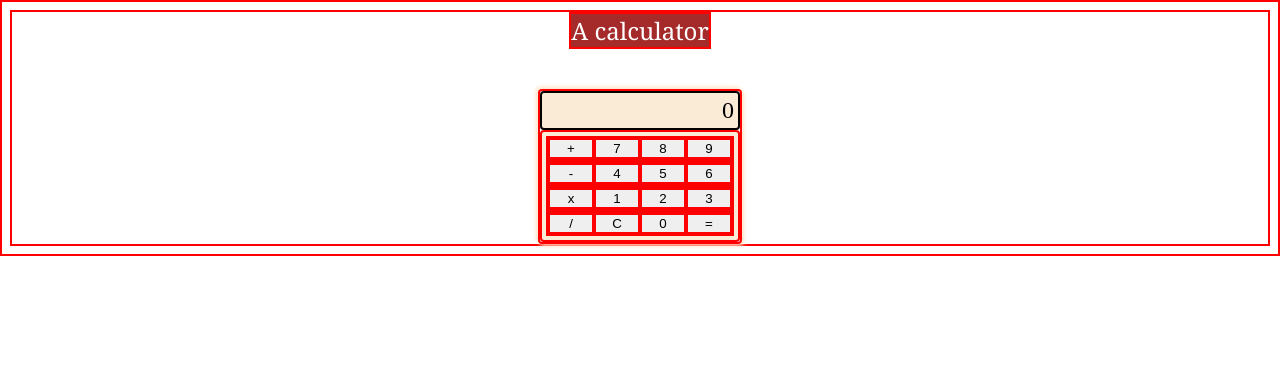
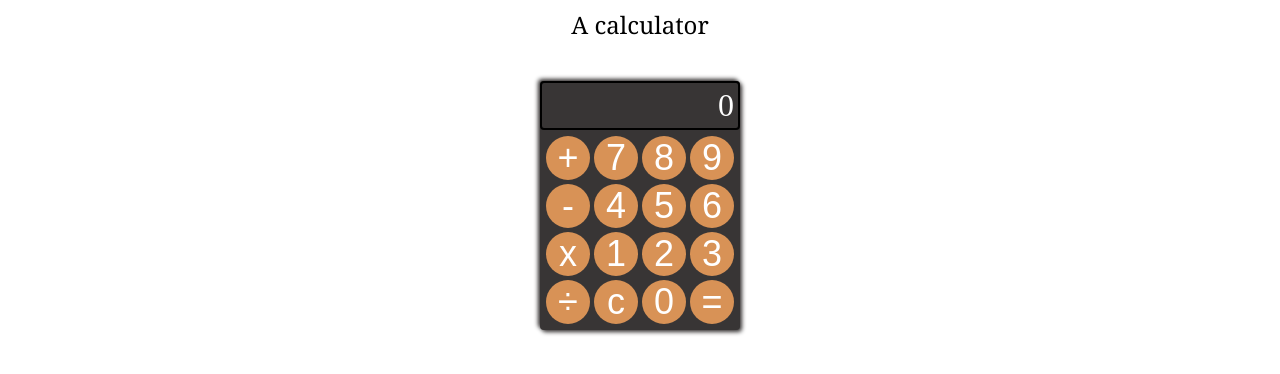
Before and after one commit to aniket-agra/odin-calculator, a plain HTML site: page index.html in a window 1280 px wide. Drawn offline with Linux system fonts and the light colour scheme.

Commit message:
Style each of the buttons

```diff
--- a/css/style.css
+++ b/css/style.css
@@ -1,5 +1,5 @@
 * {
-    border: 2px solid red;
+    /* border: 2px solid red; */
 }
 
 body {
@@ -12,23 +12,24 @@ body {
     font-family:Georgia, 'Times New Roman', Times, serif;
     font-size: 24px;
     font-weight: 500;
-    background-color:brown;
-    color: white;
+    /* background-color:brown; */
+    /* color: white; */
 }
 
 .calculator {
     width: 200px;
     margin-top : 40px;
     /* border: 4px solid bisque; */
+    background-color: rgb(56, 53, 53);
     border-radius: 4px;
-    box-shadow: 2px 2px 4px bisque, -2px -2px 4px  bisque;
+    box-shadow: 2px 2px 4px rgb(56, 53, 53), -2px -2px 4px  rgb(56, 53, 53);
 }
 
 .display {
-    background-color: antiquewhite;
     border: 2px solid black;
+    color: white;
     border-radius: 4px;
-    font-size: 24px;
+    font-size: 32px;
     display: flex;
     justify-content: flex-end;
     padding: 4px;
@@ -37,7 +38,6 @@ body {
 .buttons {
     padding: 4px;
     border-radius: 4px;
-    background-color: antiquewhite;
 }
 
 .buttons > div {
@@ -46,4 +46,17 @@ body {
 
 .buttons button {
     flex: 1;
+    display: flex;
+    justify-content: center;
+    align-items: center;
 }
+
+button {
+    color: white;
+    background-color: rgba(241, 162, 92, 0.863);
+    font-size: 36px;
+    margin: 2px;
+    border-radius: 100% 100%;
+    border:rgb(76, 106, 225);
+    transform: all 0.1s;
+}
--- a/js/script.js
+++ b/js/script.js
@@ -84,8 +84,8 @@ for (let i = 0; i < 4; i++) {
             case "00" : buttonCol.textContent = "+"; break;
             case "10" : buttonCol.textContent = "-"; break;
             case "20" : buttonCol.textContent = "x"; break;
-            case "30" : buttonCol.textContent = "/"; break;
-            case "31" : buttonCol.textContent = "C"; break;
+            case "30" : buttonCol.textContent = "÷"; break;
+            case "31" : buttonCol.textContent = "c"; break;
             case "32" : buttonCol.textContent = "0"; break;
             case "33" : buttonCol.textContent = "="; break;
         }
```
